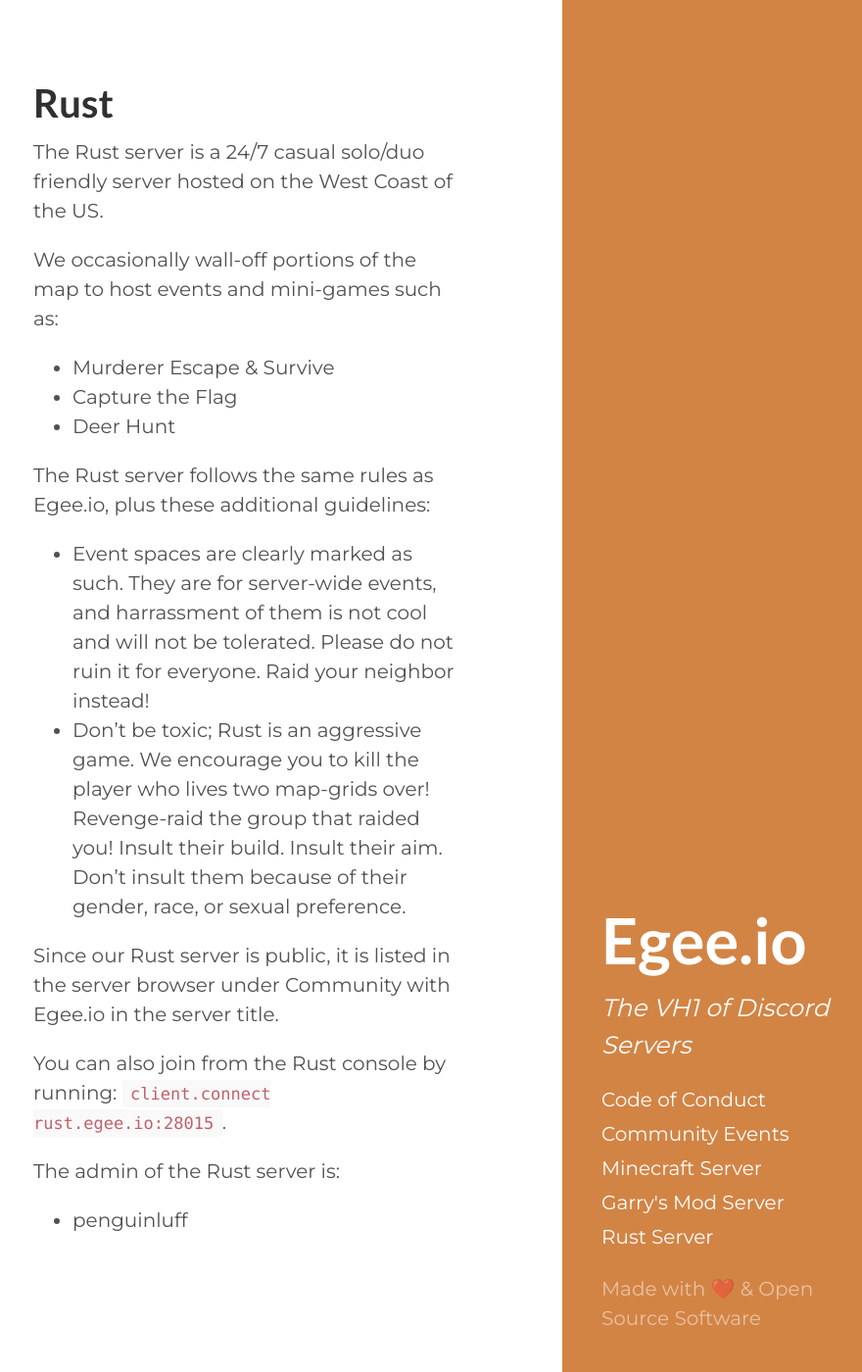
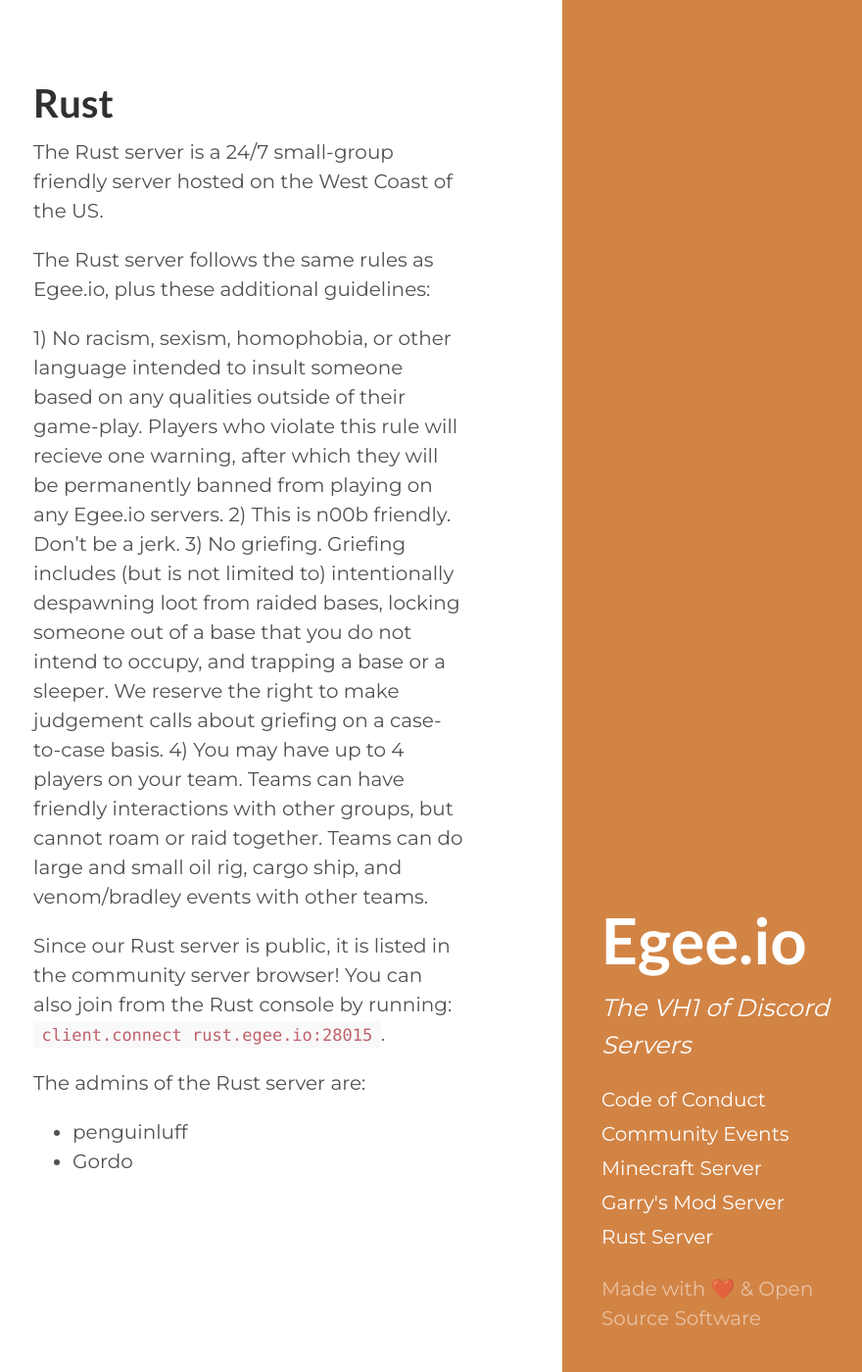
Before and after one commit to penguinluff/egee-io, a Jekyll site: the page built from rust.md, in a window 1280 px wide and 1400 px high. Shown: the whole window at 98% size, without its empty margins (346-1226 px from the left). Built offline with Jekyll 4.4.1, drawn with Linux system fonts in a browser that asks for light colours.

Commit message:
Update rust.md
Updated rules, group size, admins.

```diff
--- a/rust.md
+++ b/rust.md
@@ -3,21 +3,18 @@ title: Rust
 layout: page
 ---
 
-The Rust server is a 24/7 casual solo/duo friendly server hosted on the West Coast of the US.
-
-We occasionally wall-off portions of the map to host events and mini-games such as:
-* Murderer Escape & Survive
-* Capture the Flag
-* Deer Hunt
+The Rust server is a 24/7 small-group friendly server hosted on the West Coast of the US.
 
 The Rust server follows the same rules as Egee.io, plus these additional guidelines:
 
-* Event spaces are clearly marked as such. They are for server-wide events, and harrassment of them is not cool and will not be tolerated. Please do not ruin it for everyone. Raid your neighbor instead!
-* Don't be toxic; Rust is an aggressive game. We encourage you to kill the player who lives two map-grids over! Revenge-raid the group that raided you! Insult their build. Insult their aim. Don't insult them because of their gender, race, or sexual preference.
+1) No racism, sexism, homophobia, or other language intended to insult someone based on any qualities outside of their game-play. Players who violate this rule will recieve one warning, after which they will be permanently banned from playing on any Egee.io servers.
+2) This is n00b friendly. Don't be a jerk.
+3) No griefing. Griefing includes (but is not limited to) intentionally despawning loot from raided bases, locking someone out of a base that you do not intend to occupy, and trapping a base or a sleeper. We reserve the right to make judgement calls about griefing on a case-to-case basis.
+4) You may have up to 4 players on your team. Teams can have friendly interactions with other groups, but cannot roam or raid together. Teams can do large and small oil rig, cargo ship, and venom/bradley events with other teams.
 
-Since our Rust server is public, it is listed in the server browser under Community with Egee.io in the server title.
-
+Since our Rust server is public, it is listed in the community server browser!
 You can also join from the Rust console by running: `client.connect rust.egee.io:28015`.
 
-The admin of the Rust server is:
+The admins of the Rust server are:
 * penguinluff
+* Gordo
```
